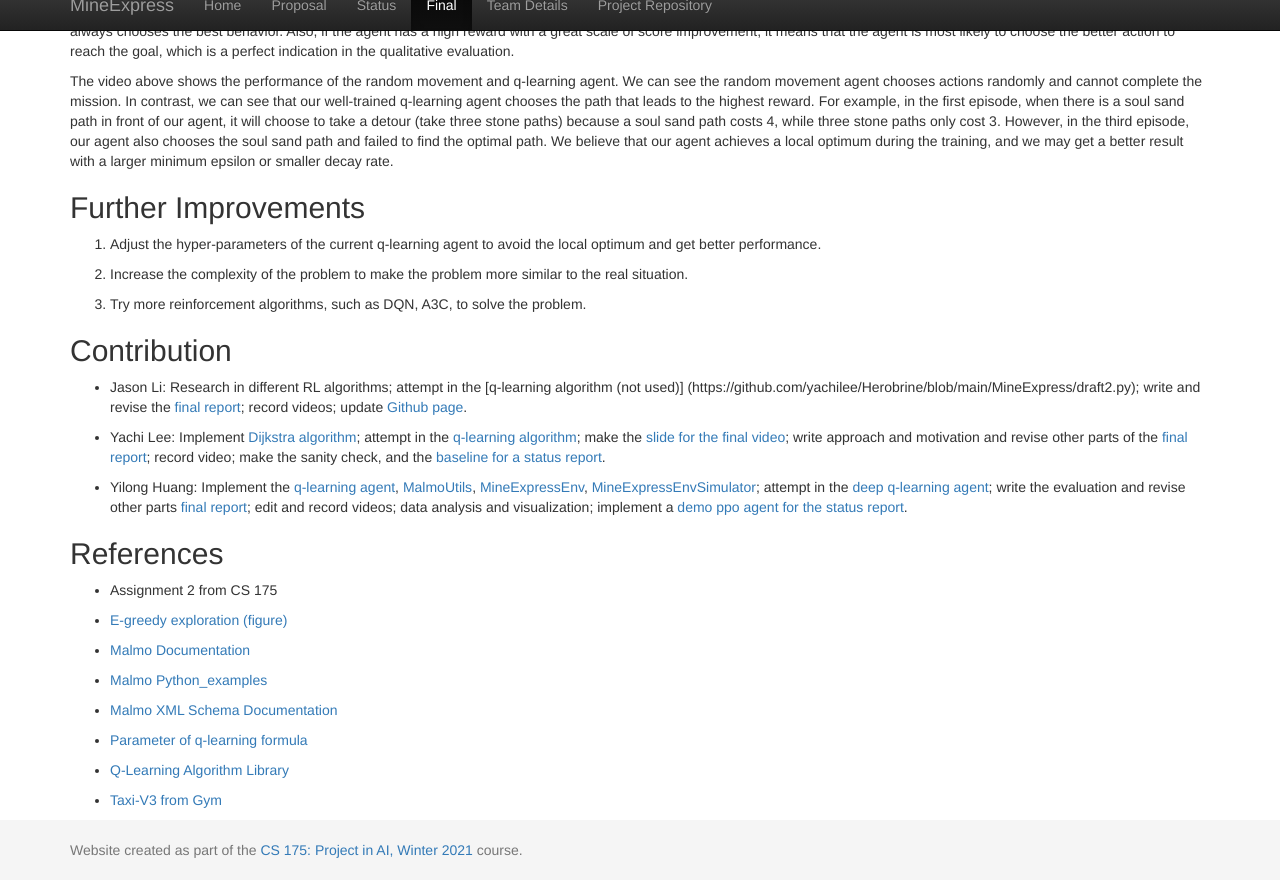
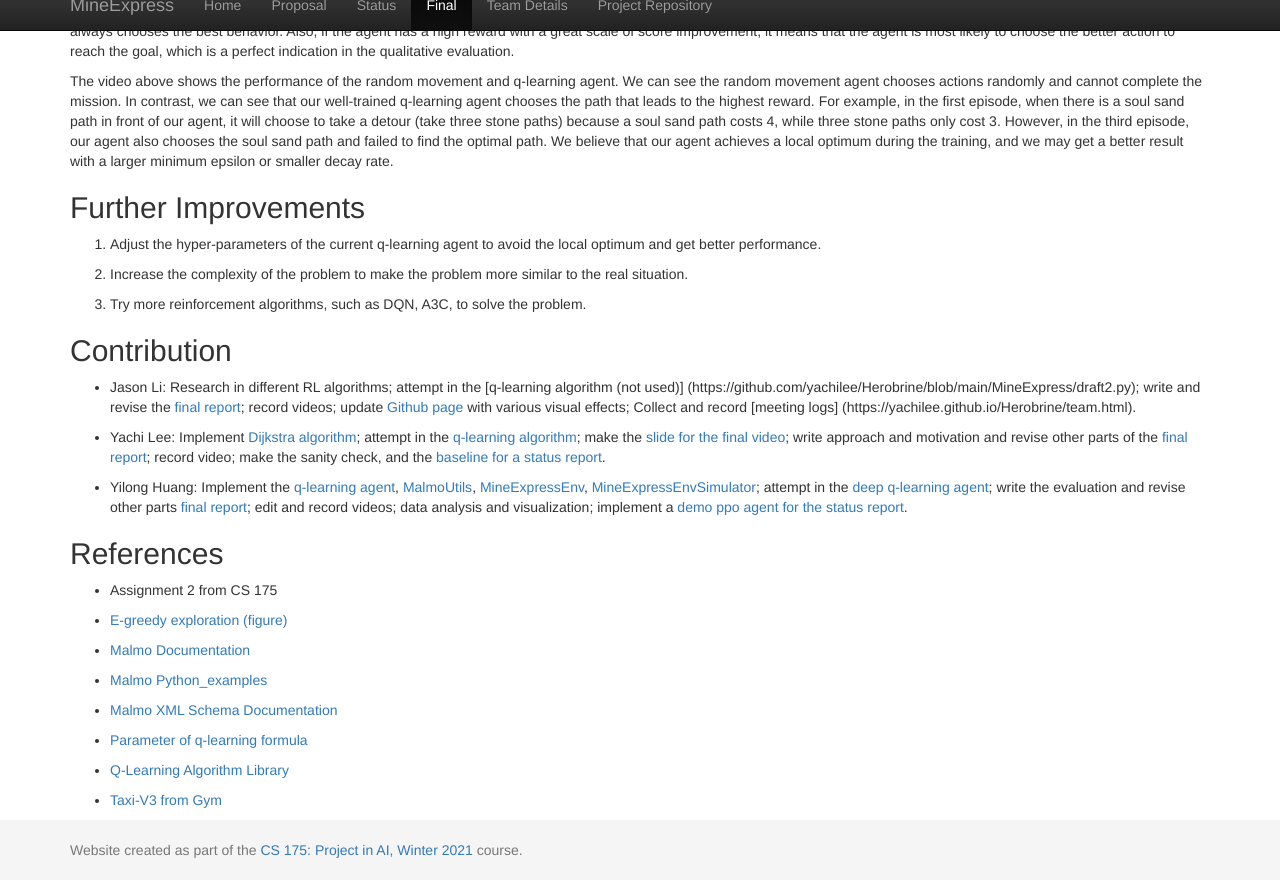
Before and after one commit to ETTOTW/Herobrine, a Jekyll site: the page built from docs/final.md, in a window 1280 px wide and 900 px high, scrolled down 7448 px, cut to the strip 20-900 px from the top of the window. Built offline with Jekyll 4.4.1, drawn with Linux system fonts in a browser that asks for light colours.

Commit message:
Update final.md

```diff
--- a/docs/final.md
+++ b/docs/final.md
@@ -246,7 +246,7 @@ The video above shows the performance of the random movement and q-learning agen
 
 ## Contribution
 
- - Jason Li: Research in different RL algorithms; attempt in the [q-learning algorithm (not used)] (https://github.com/yachilee/Herobrine/blob/main/MineExpress/draft2.py); write and revise the [final report](https://yachilee.github.io/Herobrine/final.html); record videos; update [Github page](https://github.com/yachilee/Herobrine).
+ - Jason Li: Research in different RL algorithms; attempt in the [q-learning algorithm (not used)] (https://github.com/yachilee/Herobrine/blob/main/MineExpress/draft2.py); write and revise the [final report](https://yachilee.github.io/Herobrine/final.html); record videos; update [Github page](https://github.com/yachilee/Herobrine) with various visual effects; Collect and record [meeting logs] (https://yachilee.github.io/Herobrine/team.html).
 
  - Yachi Lee: Implement [Dijkstra algorithm](https://github.com/yachilee/Herobrine/blob/main/MineExpress/Herobrine_dijkstra2.py); attempt in the [q-learning algorithm](https://github.com/yachilee/Herobrine/blob/main/MineExpress/Herobrine_ql_v1.py); make the [slide for the final video](https://docs.google.com/presentation/d/17Mrflf8M_dEWAVq4DpzN-jGSlUjPPT_Wu_aerAZTE9c/edit?usp=sharing); write approach and motivation and revise other parts of the [final report](https://yachilee.github.io/Herobrine/final.html); record video; make the sanity check, and the [baseline for a status report](https://github.com/yachilee/Herobrine/blob/main/MineExpress/Herobrine_baseline.py).
 
```
